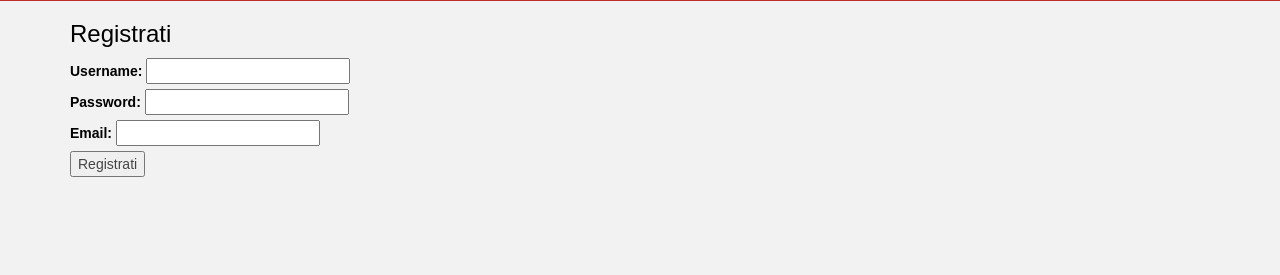
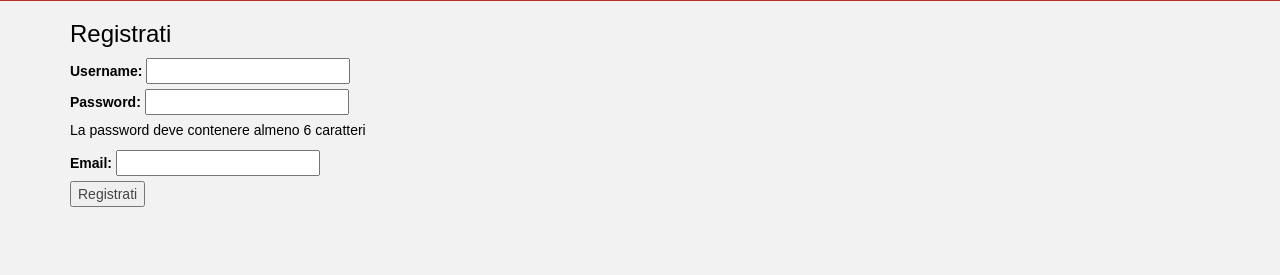
Before and after one commit to AndreaLaRosa1983/TecnologieWeb, a PHP site: page /registration.php in a window 1280 px wide. Shown: the part 274-549 px from the top of the page. Run offline with PHP 8.4, Linux system fonts and the light colour scheme; some libraries are stand-ins or nearby versions.

Commit message:
aggiunta stringa password

```diff
--- a/registration.php
+++ b/registration.php
@@ -57,7 +57,7 @@ if(isset($_POST['register'])) {
                 <h3>Registrati</h3>
                 <form action="<?php echo $_SERVER['PHP_SELF'] ?> " method="POST">
                     <label>Username: <input type="text" name="username" required maxlength="32"></label><br/>
-                    <label>Password: <input type="password" name="password" required maxlength="32"></label><br/>
+                    <label>Password: <input type="password" name="password" required maxlength="32"></label><p>La password deve contenere almeno 6 caratteri</p>
                     <label>Email: <input type="email" name="email" required maxlength="64"></label><br/>
                     <input type="submit" name="register" value="Registrati"><br/>
                 </form>
```
